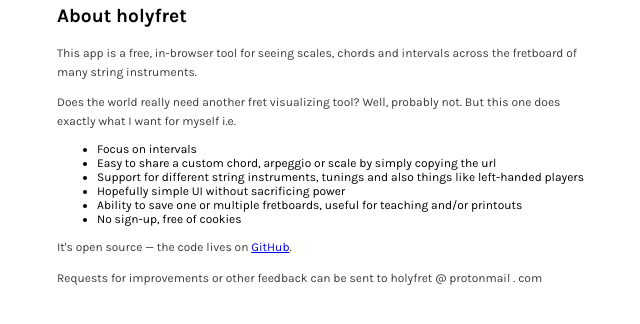
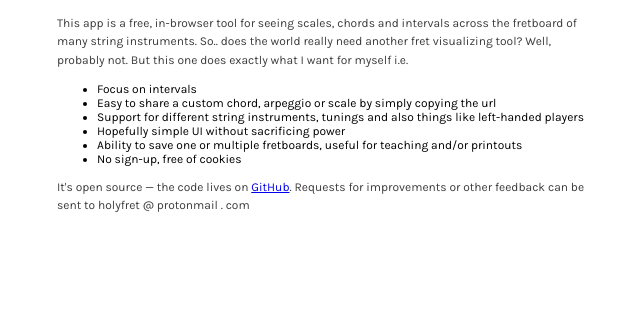
Before and after one commit to JDavidsson/holyfret, a plain HTML site: page src/about.html in a window 1280 px wide. Shown: the part 50-374 px from the top of the page, without its empty margins (319-959 px from the left). Drawn offline with Linux system fonts and the light colour scheme.

Commit message:
Add some extra info in about.html

```diff
--- a/src/about.html
+++ b/src/about.html
@@ -8,9 +8,8 @@
 <script defer src="https://cloud.umami.is/script.js" data-website-id="6965804f-4d5c-4cfc-b5bf-bd032e76d211"></script>
 </head><body><main class="lp">
 <div class="header-bar"><a class="logo" href="index.html">holyfret.com</a><nav class="sitenav"><a href="index.html">Home</a> &middot; <a href="index.html">Tutorials</a> &middot; <a href="about.html">About</a></nav></div>
-  <h1>About holyfret</h1>
-  <p>This app is a free, in-browser tool for seeing scales, chords and intervals across the fretboard of many string instruments.</p>
-  <p>Does the world really need another fret visualizing tool? Well, probably not. But this one does exactly what I want for myself i.e.</p>
+  <h1></h1>
+  <p>This app is a free, in-browser tool for seeing scales, chords and intervals across the fretboard of many string instruments. So.. does the world really need another fret visualizing tool? Well, probably not. But this one does exactly what I want for myself i.e.</p>
   <ul>
     <li>Focus on intervals</li>
     <li>Easy to share a custom chord, arpeggio or scale by simply copying the url</li>
@@ -19,6 +18,5 @@
     <li>Ability to save one or multiple fretboards, useful for teaching and/or printouts</li>
     <li>No sign-up, free of cookies</li>
   </ul>
-  <p>It's open source — the code lives on <a href="https://github.com/JDavidsson/holyfret">GitHub</a>.</p>
-  <p>Requests for improvements or other feedback can be sent to holyfret @ protonmail . com</p>
+  <p>It's open source — the code lives on <a href="https://github.com/JDavidsson/holyfret">GitHub</a>. Requests for improvements or other feedback can be sent to holyfret @ protonmail . com</p>
 </main></body></html>
--- a/src/copy.js
+++ b/src/copy.js
@@ -135,8 +135,8 @@
     "about": {
       "title": "About — holyfret",
       "desc": "About holyfret, a free fretboard tool for scales, chords and intervals on many string instruments.",
-      "h1": "About holyfret",
-      "body": "<p>This app is a free, in-browser tool for seeing scales, chords and intervals across the fretboard of many string instruments.</p>\n  <p>Does the world really need another fret visualizing tool? Well, probably not. But this one does exactly what I want for myself i.e.</p>\n  <ul>\n    <li>Focus on intervals</li>\n    <li>Easy to share a custom chord, arpeggio or scale by simply copying the url</li>\n    <li>Support for different string instruments, tunings and also things like left-handed players</li>\n    <li>Hopefully simple UI without sacrificing power</li>\n    <li>Ability to save one or multiple fretboards, useful for teaching and/or printouts</li>\n    <li>No sign-up, free of cookies</li>\n  </ul>\n  <p>It's open source — the code lives on <a href=\"https://github.com/JDavidsson/holyfret\">GitHub</a>.</p>\n  <p>Requests for improvements or other feedback can be sent to holyfret @ protonmail . com</p>"
+      "h1": "",
+      "body": "<p>This app is a free, in-browser tool for seeing scales, chords and intervals across the fretboard of many string instruments. So.. does the world really need another fret visualizing tool? Well, probably not. But this one does exactly what I want for myself i.e.</p>\n  <ul>\n    <li>Focus on intervals</li>\n    <li>Easy to share a custom chord, arpeggio or scale by simply copying the url</li>\n    <li>Support for different string instruments, tunings and also things like left-handed players</li>\n    <li>Hopefully simple UI without sacrificing power</li>\n    <li>Ability to save one or multiple fretboards, useful for teaching and/or printouts</li>\n    <li>No sign-up, free of cookies</li>\n  </ul>\n  <p>It's open source — the code lives on <a href=\"https://github.com/JDavidsson/holyfret\">GitHub</a>. Requests for improvements or other feedback can be sent to holyfret @ protonmail . com</p>"
     }
   }
 };
```
